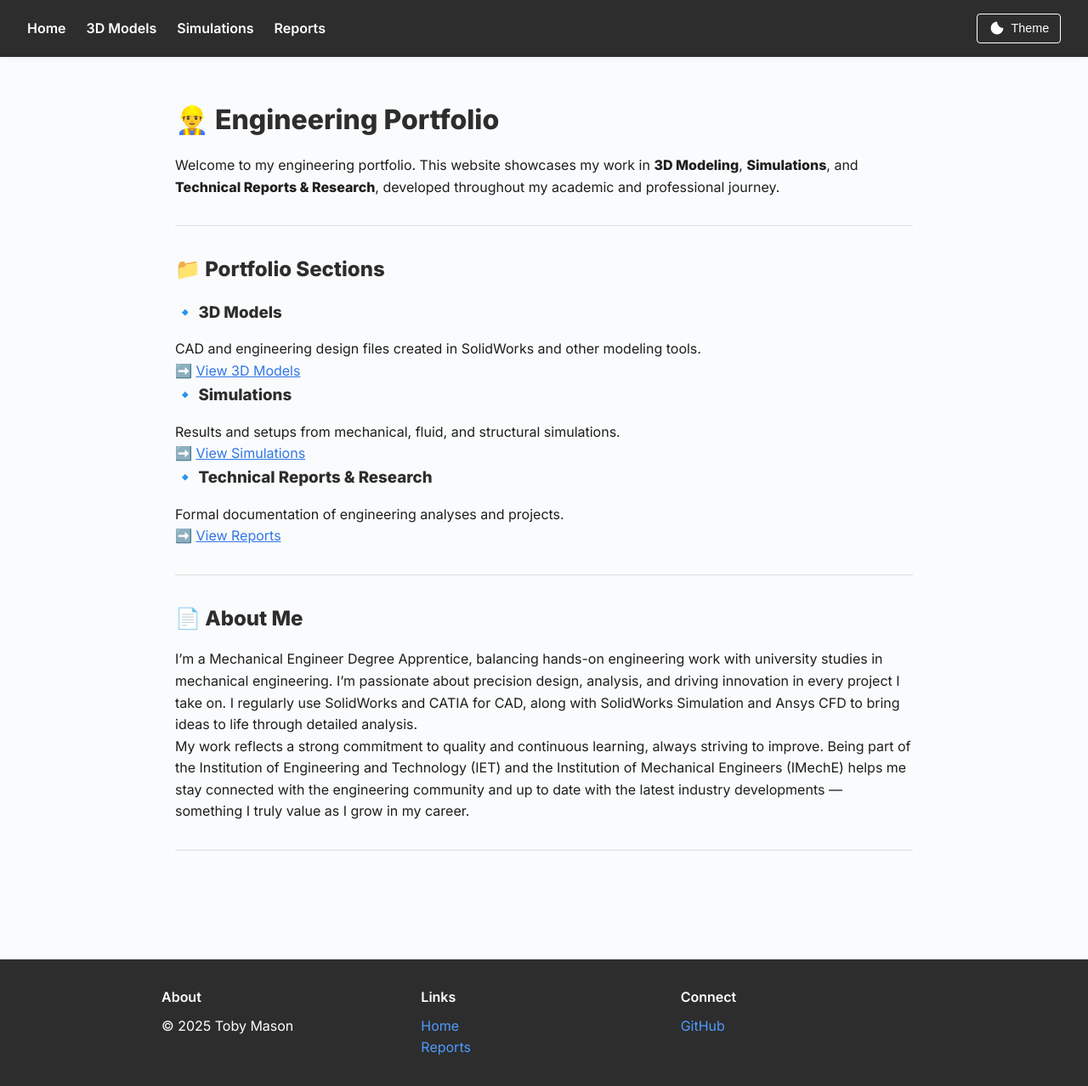
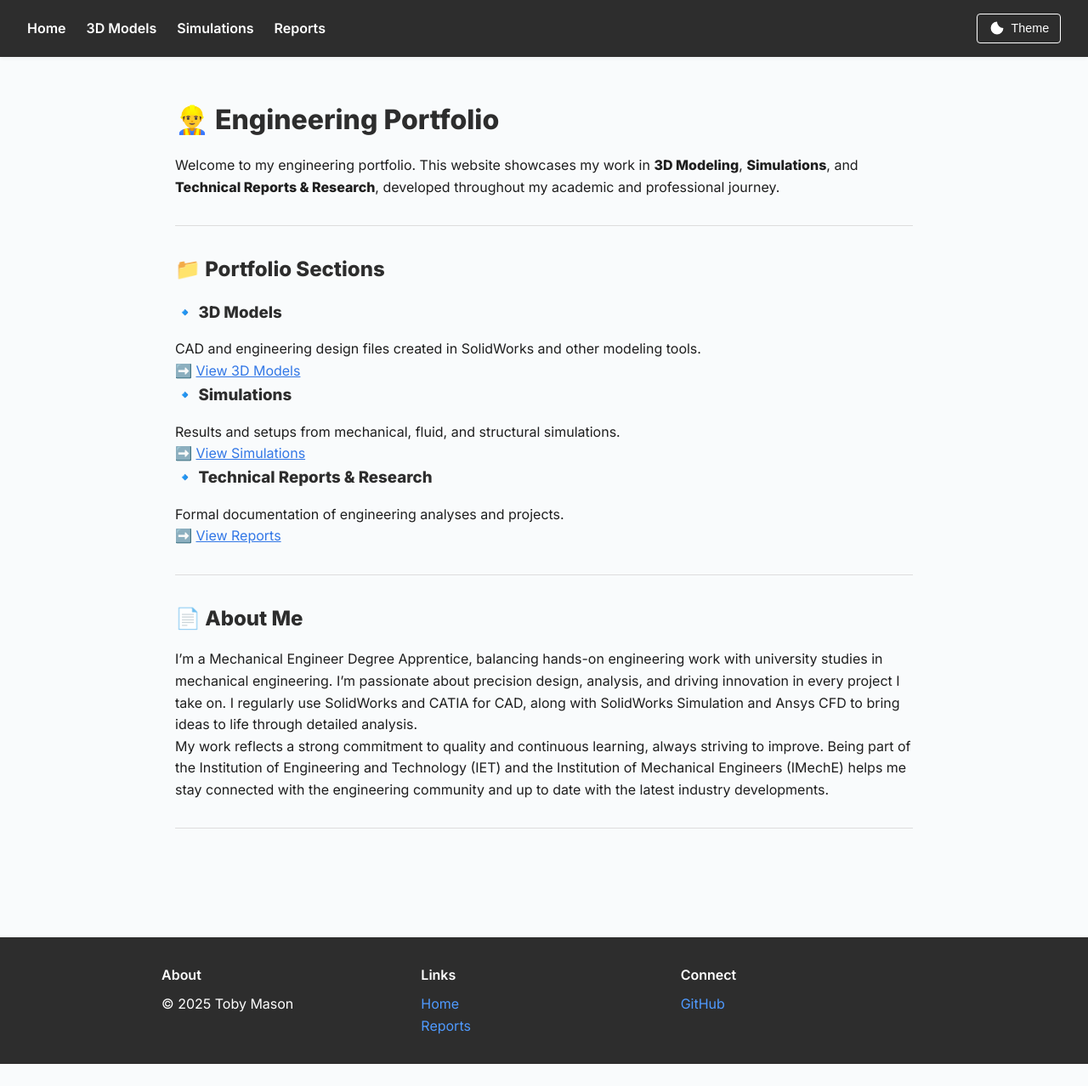
Before and after one commit to tob-mas/engineeringportfolio, a Jekyll site: the page built from index.md, in a window 1280 px wide and 1278 px high. Shown: the whole window at 85% size. Built offline with Jekyll 4.4.1, drawn with Linux system fonts in a browser that asks for light colours.

Commit message:
Update index.md

```diff
--- a/index.md
+++ b/index.md
@@ -29,7 +29,7 @@ Formal documentation of engineering analyses and projects.
 
 I’m a Mechanical Engineer Degree Apprentice, balancing hands-on engineering work with university studies in mechanical engineering. I’m passionate about precision design, analysis, and driving innovation in every project I take on. I regularly use SolidWorks and CATIA for CAD, along with SolidWorks Simulation and Ansys CFD to bring ideas to life through detailed analysis.
 
-My work reflects a strong commitment to quality and continuous learning, always striving to improve. Being part of the Institution of Engineering and Technology (IET) and the Institution of Mechanical Engineers (IMechE) helps me stay connected with the engineering community and up to date with the latest industry developments — something I truly value as I grow in my career.
+My work reflects a strong commitment to quality and continuous learning, always striving to improve. Being part of the Institution of Engineering and Technology (IET) and the Institution of Mechanical Engineers (IMechE) helps me stay connected with the engineering community and up to date with the latest industry developments.
 
 
 ---
```
